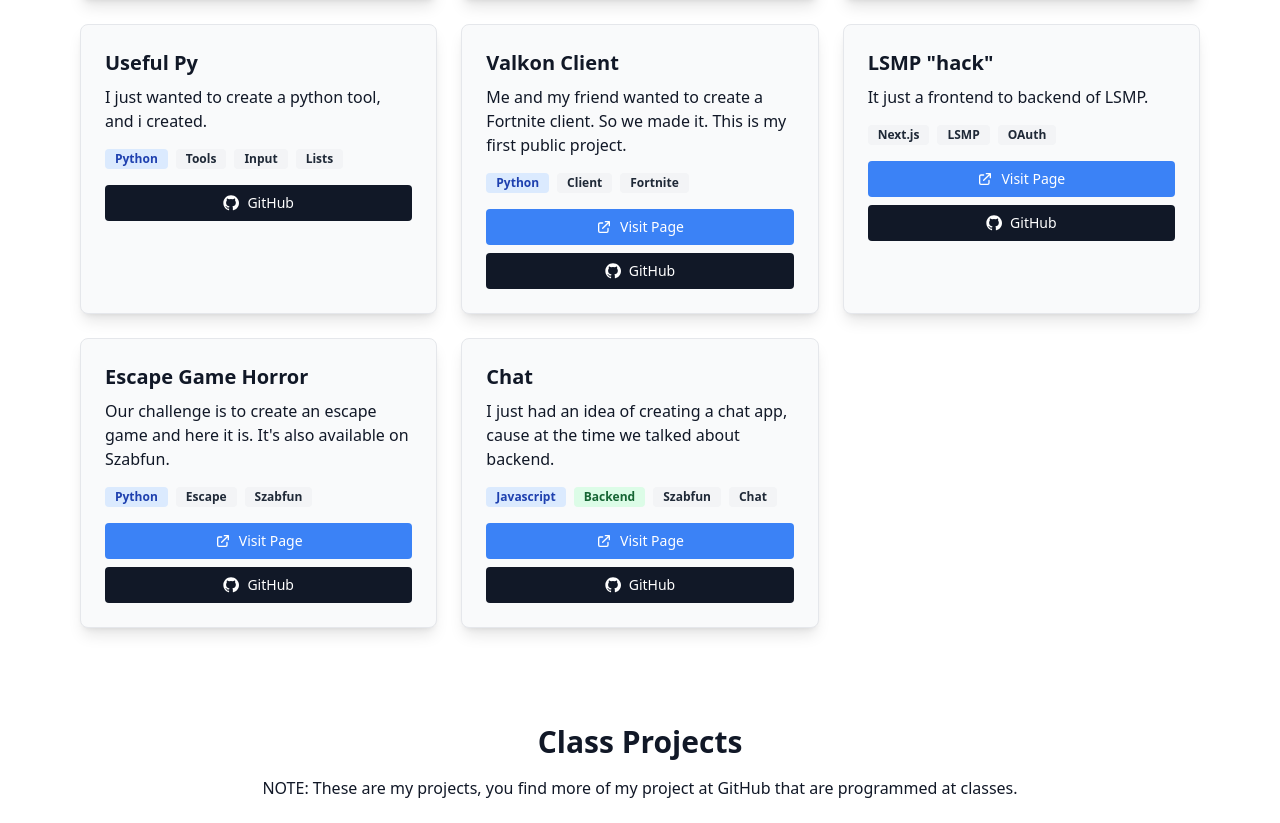
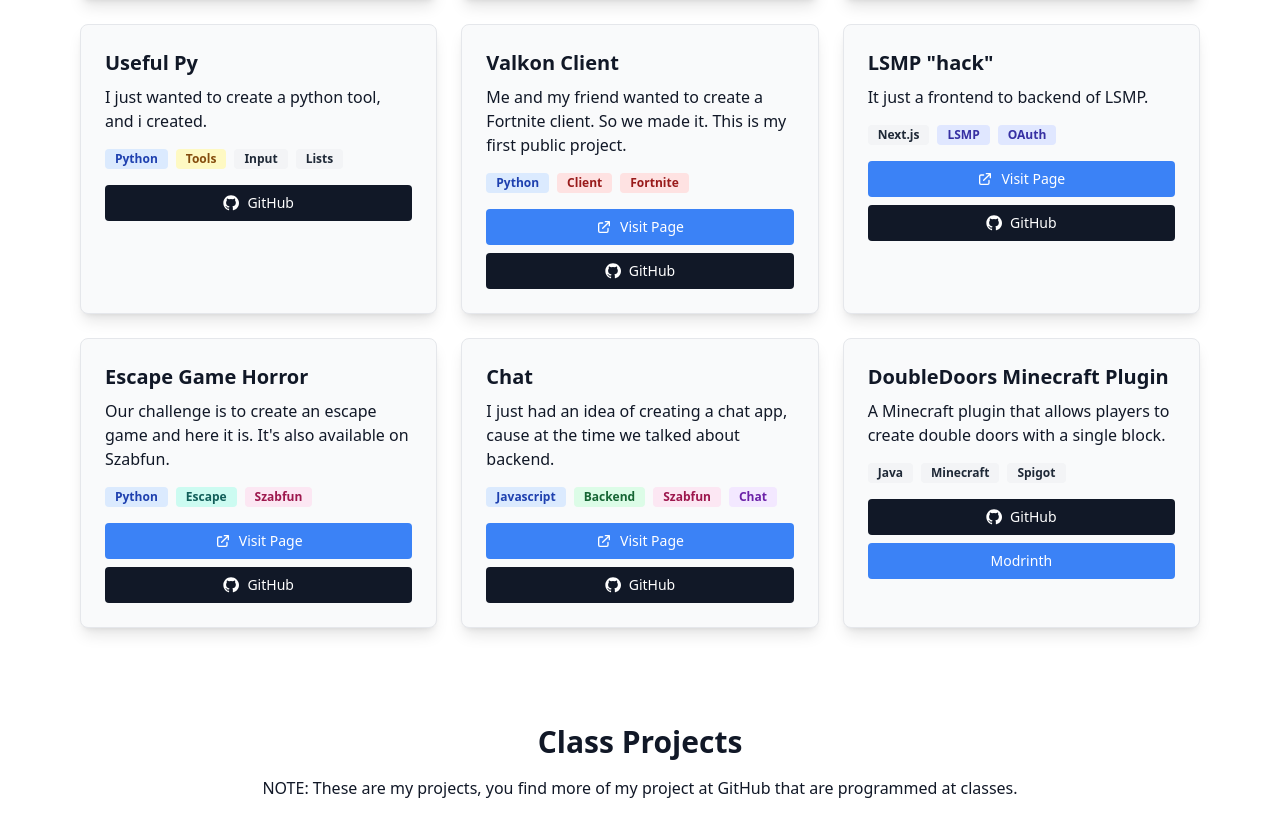
Before and after one commit to SzaBee13/szabee.me, a React (Vite) app: page / in a window 1280 px wide. Shown: the part 1890-2713 px from the top of the page. Built offline with nearby package versions, Linux system fonts and the light colour scheme; no server answers.

Commit message:
DoubleDoors

```diff
--- a/src/components/Projects.tsx
+++ b/src/components/Projects.tsx
@@ -79,10 +79,19 @@
       description: 'I just had an idea of creating a chat app, cause at the time we talked about backend.',
       tags: ['Javascript', 'Backend', 'Szabfun', 'Chat'],
       links: [
-        { label: 'Visit Page', url: 'https://my-first-backend-nine.vercel.app' },
+        { label: 'Visit Page', url: 'https://fun.szabee.me/chat' },
         { label: 'GitHub', url: 'https://github.com/SzaBee13/my-first-backend' },
       ],
     },
+    {
+      title: 'DoubleDoors Minecraft Plugin',
+      description: 'A Minecraft plugin that allows players to create double doors with a single block.',
+      tags: ['Java', 'Minecraft', 'Spigot'],
+      links: [
+        { label: 'GitHub', url: 'https://github.com/SzaBee13/DoubleDoors' },
+        { label: 'Modrinth', url: 'https://modrinth.com/plugin/double-doors-server' },
+      ]
+    }
   ];
 
   const getTagColor = (tag: string) => {
@@ -91,6 +100,21 @@
       'Python': { bg: 'bg-blue-100 dark:bg-blue-900', text: 'text-blue-800 dark:text-blue-300' },
       'Backend': { bg: 'bg-green-100 dark:bg-green-900', text: 'text-green-800 dark:text-green-300' },
       'Frontend': { bg: 'bg-green-100 dark:bg-green-900', text: 'text-green-800 dark:text-green-300' },
+      'Tools': { bg: 'bg-yellow-100 dark:bg-yellow-900', text: 'text-yellow-800 dark:text-yellow-300' },
+      'Utils': { bg: 'bg-yellow-100 dark:bg-yellow-900', text: 'text-yellow-800 dark:text-yellow-300' },
+      'Fun': { bg: 'bg-pink-100 dark:bg-pink-900', text: 'text-pink-800 dark:text-pink-300' },
+      'Programming Language': { bg: 'bg-purple-100 dark:bg-purple-900', text: 'text-purple-800 dark:text-purple-300' },
+      'Windows': { bg: 'bg-gray-100 dark:bg-gray-800', text: 'text-gray-800 dark:text-gray-300' },
+      'Linux': { bg: 'bg-gray-100 dark:bg-gray-800', text: 'text-gray-800 dark:text-gray-300' },
+      'MacOS': { bg: 'bg-gray-100 dark:bg-gray-800', text: 'text-gray-800 dark:text-gray-300' },
+      'Client': { bg: 'bg-red-100 dark:bg-red-900', text: 'text-red-800 dark:text-red-300' },
+      'Fortnite': { bg: 'bg-red-100 dark:bg-red-900', text: 'text-red-800 dark:text-red-300' },
+      'LSMP': { bg: 'bg-indigo-100 dark:bg-indigo-900', text: 'text-indigo-800 dark:text-indigo-300' },
+      'OAuth': { bg: 'bg-indigo-100 dark:bg-indigo-900', text: 'text-indigo-800 dark:text-indigo-300' },
+      'Escape': { bg: 'bg-teal-100 dark:bg-teal-900', text: 'text-teal-800 dark:text-teal-300' },
+      'Szabfun': { bg: 'bg-pink-100 dark:bg-pink-900', text: 'text-pink-800 dark:text-pink-300' },
+      'Chat': { bg: 'bg-purple-100 dark:bg-purple-900', text: 'text-purple-800 dark:text-purple-300' },
+      'Spigot': { bg: 'bg-gray-100 dark:bg-gray-800', text: 'text-gray-800 dark:text-gray-300' },
     };
     return colorMap[tag] || { bg: 'bg-gray-100 dark:bg-gray-800', text: 'text-gray-800 dark:text-gray-300' };
   };
```
